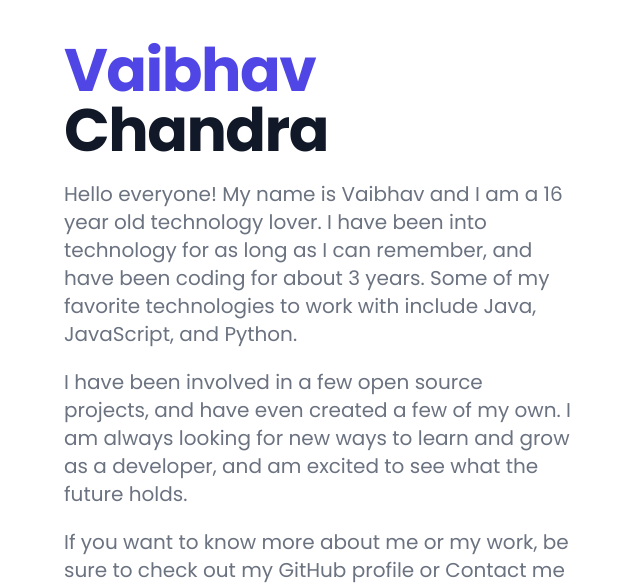
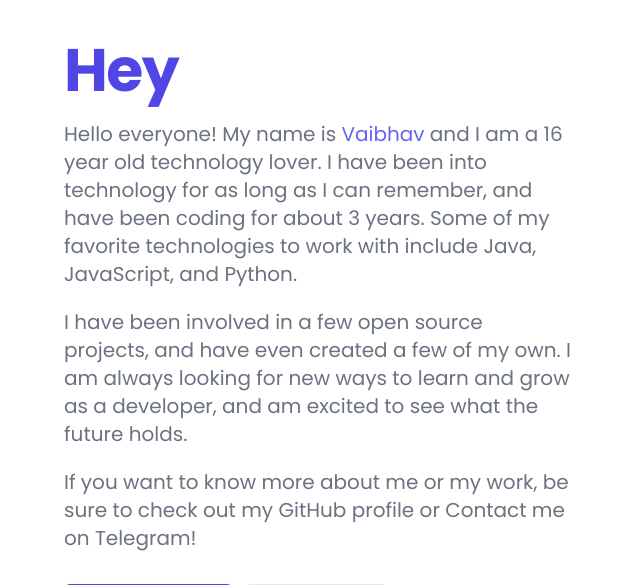
Before and after one commit to EvilGeek/reverseIP, a Flask app: page / in a window 1280 px wide. Shown: the top 585 px of the page, without its empty margins (0-640 px from the left). Run offline with Flask 2, Linux system fonts and the light colour scheme; some libraries are stand-ins or nearby versions.

Commit message:
Update vindex.html

```diff
--- a/templates/vindex.html
+++ b/templates/vindex.html
@@ -20,11 +20,11 @@
     <main class="max-w-screen-xl px-4 lg:px-16">
         <div class="text-left">
           <h2 class="text-4xl tracking-tight leading-10 font-extrabold text-gray-900 sm:text-5xl sm:leading-none md:text-6xl">
-              <span class="text-indigo-600">Vaibhav</span>
-            <br>Chandra
+              <span class="text-indigo-600">Hey</span>
+
           </h2>
           <p class="mt-3 text-base text-gray-500 sm:mt-5 sm:text-lg sm:max-w-xl sm:mx-auto md:mt-5 md:text-xl lg:mx-0">
-            Hello everyone! My name is Vaibhav and I am a 16 year old technology lover. I have been into technology for as long as I can remember, and have been coding for about 3 years. Some of my favorite technologies to work with include Java, JavaScript, and Python.
+            Hello everyone! My name is <span class="text-indigo-500">Vaibhav</span> and I am a 16 year old technology lover. I have been into technology for as long as I can remember, and have been coding for about 3 years. Some of my favorite technologies to work with include Java, JavaScript, and Python.
 </p>
   <p class="mt-3 text-base text-gray-500 sm:mt-5 sm:text-lg sm:max-w-xl sm:mx-auto md:mt-5 md:text-xl lg:mx-0">
 I have been involved in a few open source projects, and have even created a few of my own. I am always looking for new ways to learn and grow as a developer, and am excited to see what the future holds.
```
